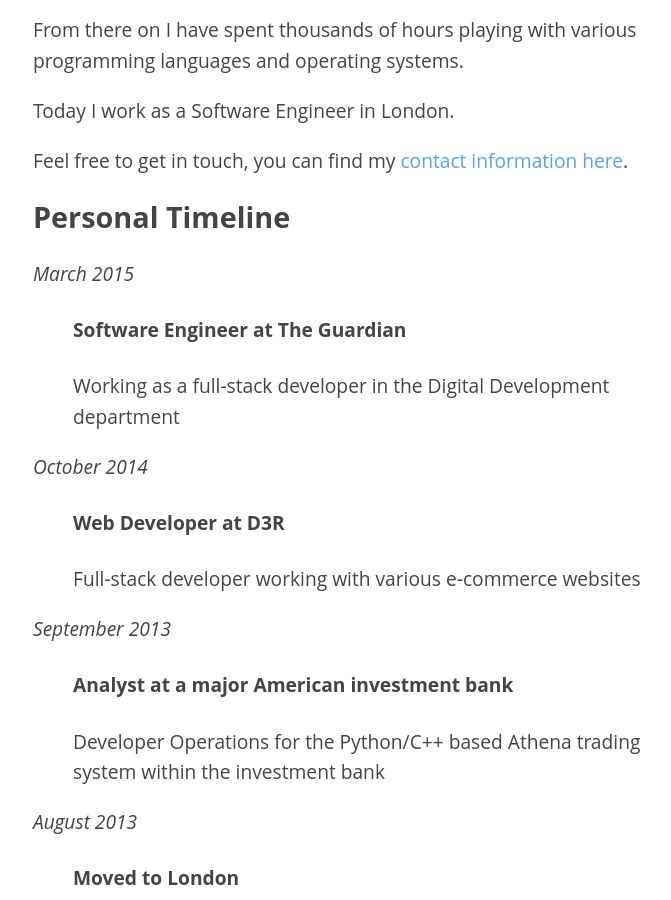
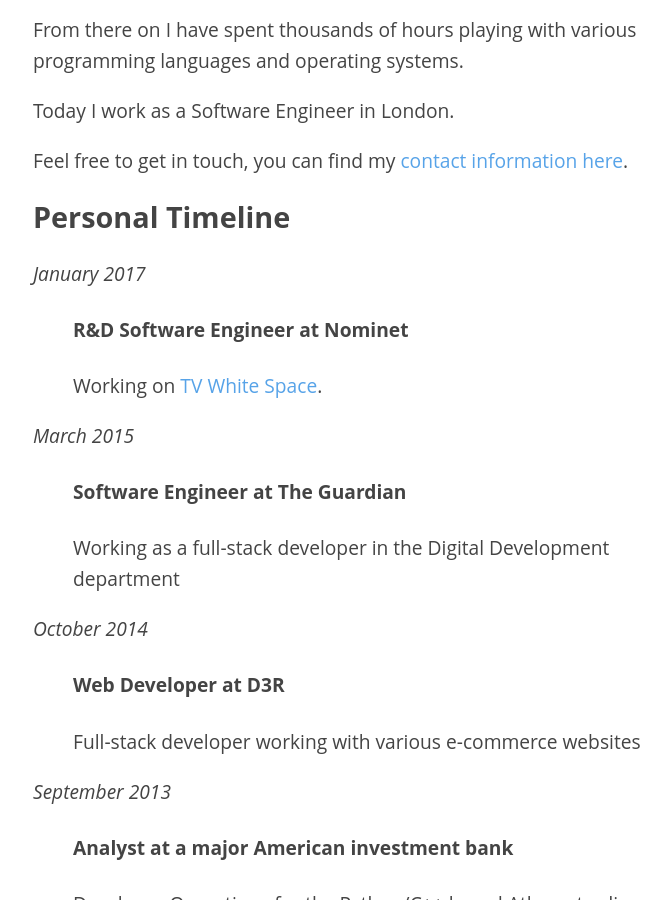
Before and after one commit to niklasvincent/nlindblad.github.io, a Jekyll site: the page built from about.html, in a window 1280 px wide and 900 px high, scrolled down 445 px. Shown: the whole window, without its empty margins (282-953 px from the left). Built offline with Jekyll 4.4.1, drawn with Linux system fonts in a browser that asks for light colours.

Commit message:
Add Nominet role to timeline

```diff
--- a/about.html
+++ b/about.html
@@ -18,6 +18,14 @@
   <h2 class="about-page__subtitle" id="timeline">Personal Timeline</h2>
 
     <div class="timeline">
+
+      <dl class="timeline__entry">
+          <dt class="timeline__entry__date">January 2017</dt>
+          <dd class="timeline__entry__details">
+            <h4 class="timeline__entry__details__title">R&amp;D Software Engineer at Nominet</h4>
+            <p class="timeline__entry__details__summary">Working on <a target="_blank" href="https://www.nominet.uk/researchblog/getting-started-tv-white-space/">TV White Space</a>.</p>
+          </dd>
+      </dl>
 
       <dl class="timeline__entry">
           <dt class="timeline__entry__date">March 2015</dt>
```
